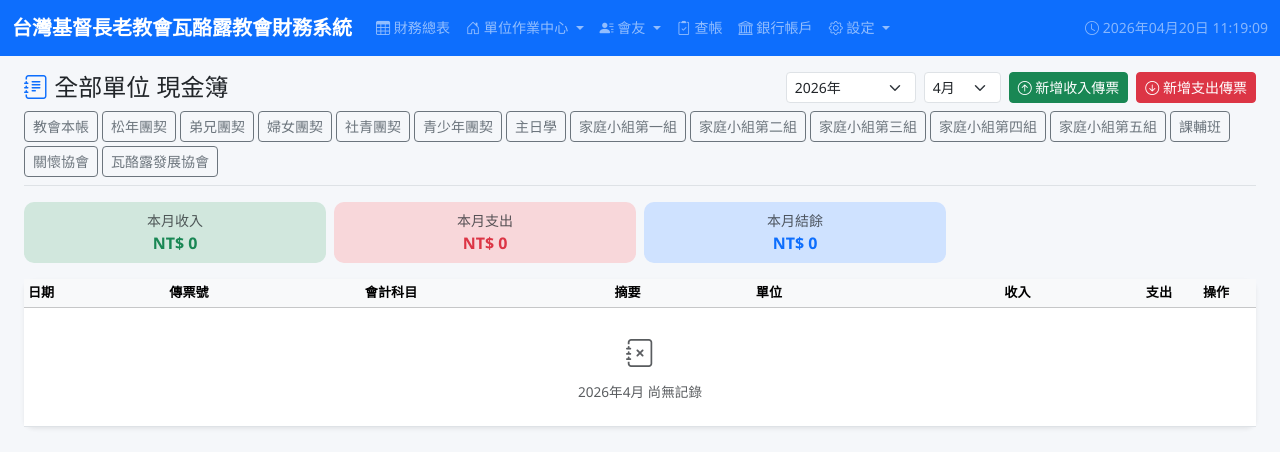
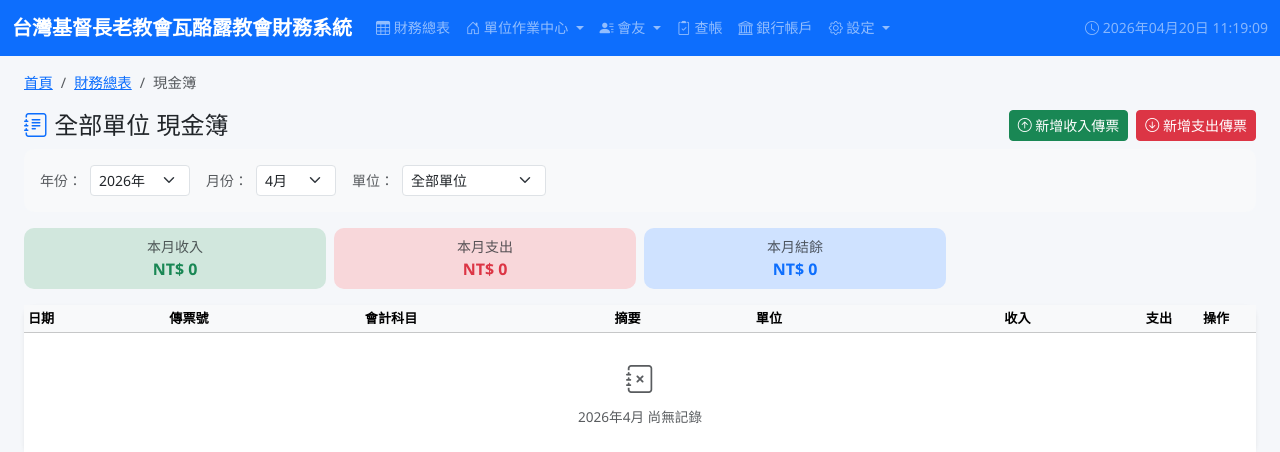
Before and after one commit to malevele/valjuluchurch, a Flask app: page /cashbook in a window 1280 px wide. Shown: the top 452 px of the page. Run offline with Flask 3, Linux system fonts and the light colour scheme; data comes from the database, SQL or seed files in the repository; data that the repository does not hold is empty.

Commit message:
refactor: improve UI/UX - unit grouping, cashbook filter row, dashboard status indicator, unified breadcrumb

```diff
--- a/templates/base.html
+++ b/templates/base.html
@@ -34,10 +34,26 @@
           </a>
           <ul class="dropdown-menu">
             <li><h6 class="dropdown-header">選擇單位</h6></li>
-            {% for u in cashbook_units %}
-            <li><a class="dropdown-item" href="{{ url_for('unit_dashboard', unit_id=u.id) }}">
-              <i class="bi bi-house"></i> {{ u.name }}</a></li>
-            {% endfor %}
+            {% set units_by_type = cashbook_units | groupby('type') | list %}
+            {% if units_by_type | length > 1 %}
+              {# 若有分類，則按類別顯示 #}
+              {% for type_name, units_in_type in units_by_type %}
+              {% if type_name %}
+              <li><h6 class="dropdown-header small text-muted">{{ type_name }}</h6></li>
+              {% endif %}
+              {% for u in units_in_type %}
+              <li><a class="dropdown-item" href="{{ url_for('unit_dashboard', unit_id=u.id) }}">
+                {{ u.name }}</a></li>
+              {% endfor %}
+              {% if not loop.last %}<li><hr class="dropdown-divider"></li>{% endif %}
+              {% endfor %}
+            {% else %}
+              {# 若無分類，則直接列出 #}
+              {% for u in cashbook_units %}
+              <li><a class="dropdown-item" href="{{ url_for('unit_dashboard', unit_id=u.id) }}">
+                <i class="bi bi-house"></i> {{ u.name }}</a></li>
+              {% endfor %}
+            {% endif %}
           </ul>
         </li>
         <li class="nav-item dropdown">
@@ -108,6 +124,34 @@
 
 <!-- 主要內容 -->
 <main class="container-fluid py-3 px-4">
+  {# ── 統一的麵包屑導航區塊 ── #}
+  <nav aria-label="breadcrumb" class="no-print mb-3" id="breadcrumb-nav">
+    <ol class="breadcrumb mb-0" style="font-size:0.9rem;">
+      <li class="breadcrumb-item"><a href="{{ url_for('dashboard') }}">首頁</a></li>
+      {% if request.endpoint == 'dashboard' %}
+        <li class="breadcrumb-item active">財務總表</li>
+      {% elif request.endpoint == 'cashbook' %}
+        <li class="breadcrumb-item"><a href="{{ url_for('dashboard') }}">財務總表</a></li>
+        <li class="breadcrumb-item active">現金簿</li>
+      {% elif request.endpoint == 'unit_dashboard' %}
+        <li class="breadcrumb-item"><a href="{{ url_for('dashboard') }}">財務總表</a></li>
+        <li class="breadcrumb-item active">單位作業中心</li>
+      {% elif 'member' in (request.endpoint or '') %}
+        <li class="breadcrumb-item active">會友管理</li>
+      {% elif 'offering' in (request.endpoint or '') %}
+        <li class="breadcrumb-item active">奉獻管理</li>
+      {% elif 'accounting_check' in (request.endpoint or '') %}
+        <li class="breadcrumb-item active">查帳管理</li>
+      {% elif 'settings' in (request.endpoint or '') %}
+        <li class="breadcrumb-item active">系統設定</li>
+      {% elif 'reports' in (request.endpoint or '') %}
+        <li class="breadcrumb-item active">報表</li>
+      {% else %}
+        <li class="breadcrumb-item active">{{ request.endpoint | replace('_', ' ') | title }}</li>
+      {% endif %}
+    </ol>
+  </nav>
+
   {% with messages = get_flashed_messages(with_categories=true) %}
     {% if messages %}
       {% for category, message in messages %}
--- a/templates/cashbook.html
+++ b/templates/cashbook.html
@@ -4,33 +4,13 @@
 
 {% set cur_unit = units | selectattr('id','eq',unit_id) | list | first if unit_id else none %}
 
+<div class="mb-3">
   <div class="d-flex justify-content-between align-items-center mb-2">
     <h4 class="mb-0">
       <i class="bi bi-journal-text text-primary"></i>
       {% if cur_unit %}{{ cur_unit.name }}{% else %}全部單位{% endif %} 現金簿
     </h4>
-  <div class="d-flex gap-2 align-items-center">
-    <form class="d-flex gap-2 align-items-center" method="get" id="cbFilterForm">
-      <input type="hidden" name="unit_id" value="{{ unit_id }}">
-      <div class="input-group input-group-sm" style="width:130px">
-        <select name="year" id="yearSelect" class="form-select form-select-sm"
-                onchange="handleYearChange(this)">
-          {% for y in years %}
-          <option value="{{ y }}" {% if y==year %}selected{% endif %}>{{ y }}年</option>
-          {% endfor %}
-          {% if year not in years %}
-          <option value="{{ year }}" selected>{{ year }}年</option>
-          {% endif %}
-          <option value="__custom__">手動輸入…</option>
-        </select>
-      </div>
-      <input type="number" name="_year_custom" id="yearCustom" class="form-control form-control-sm d-none"
-             min="2000" max="2099" value="{{ year }}" placeholder="年份"
-             style="width:80px" onblur="applyCustomYear()">
-      <select name="month" class="form-select form-select-sm" style="width:auto" onchange="this.form.submit()">
-        {% for m in months %}<option value="{{ m }}" {% if m==month %}selected{% endif %}>{{ m }}月</option>{% endfor %}
-      </select>
-    </form>
+    <div class="d-flex gap-2">
       <a href="{{ url_for('voucher_income', unit_id=unit_id if unit_id else 0) }}"
          class="btn btn-success btn-sm">
         <i class="bi bi-arrow-up-circle"></i> 新增收入傳票
@@ -48,17 +28,62 @@
     </div>
   </div>
 
-<!-- 單位標籤列 -->
-<div class="mb-3 border-bottom pb-2">
-  <div class="d-flex gap-1 flex-wrap">
+  {# ── 篩選條件：橫排並排，自動跳頁 ── #}
+  <div class="card border-0 bg-light p-3 mb-3">
+    <div class="d-flex flex-wrap gap-3 align-items-center">
+      {# 年份選擇 #}
+      <div class="d-flex align-items-center gap-2">
+        <label class="text-muted small mb-0" style="white-space:nowrap;">年份：</label>
+        <select id="yearSelect" class="form-select form-select-sm" style="width:auto; min-width:100px;"
+                onchange="navigateCashbook()">
+          {% for y in years %}
+          <option value="{{ y }}" {% if y==year %}selected{% endif %}>{{ y }}年</option>
+          {% endfor %}
+          {% if year not in years %}
+          <option value="{{ year }}" selected>{{ year }}年</option>
+          {% endif %}
+        </select>
+      </div>
+
+      {# 月份選擇 #}
+      <div class="d-flex align-items-center gap-2">
+        <label class="text-muted small mb-0" style="white-space:nowrap;">月份：</label>
+        <select id="monthSelect" class="form-select form-select-sm" style="width:auto; min-width:80px;"
+                onchange="navigateCashbook()">
+          {% for m in months %}
+          <option value="{{ m }}" {% if m==month %}selected{% endif %}>{{ m }}月</option>
+          {% endfor %}
+        </select>
+      </div>
+
+      {# 單位選擇 #}
+      <div class="d-flex align-items-center gap-2">
+        <label class="text-muted small mb-0" style="white-space:nowrap;">單位：</label>
+        <select id="unitSelect" class="form-select form-select-sm" style="width:auto; min-width:120px;"
+                onchange="navigateCashbook()">
+          <option value="0" {% if not unit_id %}selected{% endif %}>全部單位</option>
           {% for u in units %}
-    <a href="{{ url_for('cashbook', year=year, month=month, unit_id=u.id) }}"
-       class="btn btn-sm {% if unit_id == u.id %}btn-primary{% else %}btn-outline-secondary{% endif %}">
-      {{ u.name }}
-    </a>
+          <option value="{{ u.id }}" {% if u.id == unit_id %}selected{% endif %}>{{ u.name }}</option>
           {% endfor %}
+        </select>
       </div>
     </div>
+  </div>
+</div>
+
+<script>
+function navigateCashbook() {
+  const year = document.getElementById('yearSelect').value;
+  const month = document.getElementById('monthSelect').value;
+  const unitId = document.getElementById('unitSelect').value;
+
+  let url = "{{ url_for('cashbook') }}?year=" + year + "&month=" + month;
+  if (unitId && unitId !== '0') {
+    url += "&unit_id=" + unitId;
+  }
+  window.location.href = url;
+}
+</script>
 
 <!-- 月計摘要 -->
 <div class="row g-2 mb-3 no-print">
```
Also changed, not shown: templates/dashboard.html (+19 -10 lines). Lines whose indentation alone changed are shown as unchanged.
